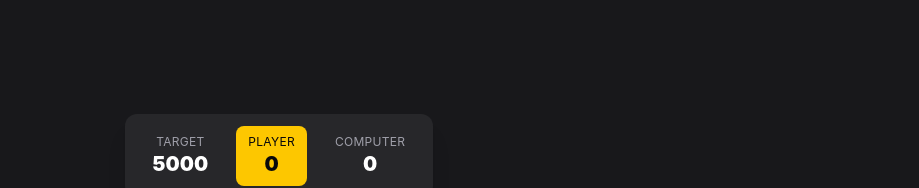
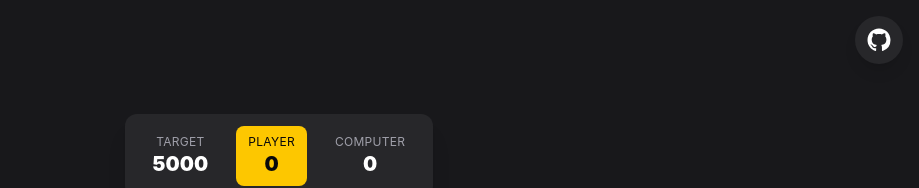
Before and after one commit to maddisanotoole/Velocidice, a React (Vite) app: page / in a window 1280 px wide. Shown: the top 188 px of the page, without its empty margins (361-1280 px from the left). Built offline with nearby package versions, Linux system fonts and the light colour scheme.

Commit message:
add link to github

```diff
--- a/src/App.tsx
+++ b/src/App.tsx
@@ -181,6 +181,23 @@ function App() {
   }
   return (
     <div className="min-h-screen bg-zinc-900 text-white flex flex-col items-center justify-center gap-8">
+      <a
+        aria-label="View VelociDice on GitHub"
+        className="fixed right-4 top-4 z-40 rounded-full bg-zinc-800 p-3 text-white shadow-lg transition-colors hover:bg-zinc-700 active:bg-zinc-600"
+        href="https://github.com/maddisanotoole/Velocidice"
+        rel="noreferrer"
+        target="_blank"
+        title="View on GitHub"
+      >
+        <svg
+          aria-hidden="true"
+          className="h-6 w-6"
+          fill="currentColor"
+          viewBox="0 0 24 24"
+        >
+          <path d="M12 .5C5.65.5.5 5.65.5 12c0 5.08 3.29 9.39 7.86 10.91.58.11.79-.25.79-.56v-2.17c-3.2.7-3.87-1.36-3.87-1.36-.52-1.33-1.28-1.68-1.28-1.68-1.05-.72.08-.7.08-.7 1.16.08 1.77 1.19 1.77 1.19 1.03 1.76 2.7 1.25 3.36.96.1-.75.4-1.25.73-1.54-2.55-.29-5.23-1.28-5.23-5.68 0-1.26.45-2.28 1.19-3.09-.12-.29-.52-1.46.11-3.04 0 0 .97-.31 3.17 1.18.92-.26 1.9-.38 2.88-.39.98 0 1.96.13 2.88.39 2.2-1.49 3.17-1.18 3.17-1.18.63 1.58.23 2.75.11 3.04.74.81 1.19 1.83 1.19 3.09 0 4.41-2.69 5.39-5.25 5.67.41.36.78 1.06.78 2.14v3.17c0 .31.21.67.8.56A11.51 11.51 0 0 0 23.5 12C23.5 5.65 18.35.5 12 .5Z" />
+        </svg>
+      </a>
       <PlayerBoard
         targetScore={WINNING_SCORE}
         currentPlayer={currentPlayer}
```
